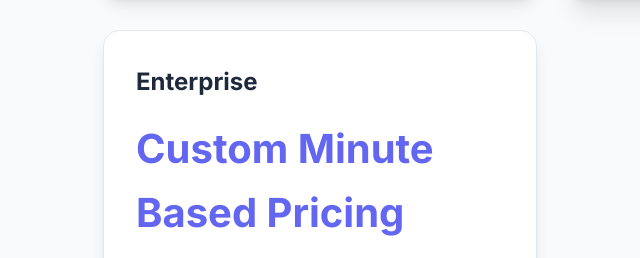
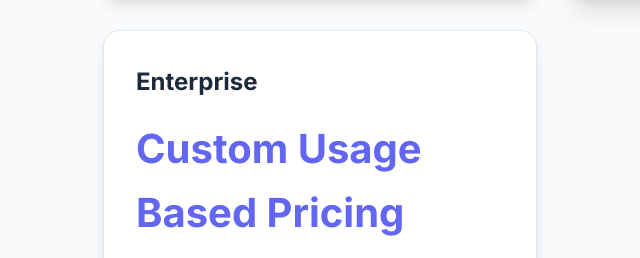
Before and after one commit to Calebfergy/LambAgentic-Landing, a website: page sylvia.html in a window 1280 px wide. Shown: the part 4593-4851 px from the top of the page, 87-727 px from the left. Drawn offline with nearby package versions, Linux system fonts and the light colour scheme.

Commit message:
Updated sylvia.html

```diff
--- a/sylvia.html
+++ b/sylvia.html
@@ -551,7 +551,7 @@
         <div style="background: var(--white); padding: var(--space-xl); border-radius: var(--radius-xl); box-shadow: var(--shadow-lg); border: 1px solid var(--gray-200);">
           <h3 style="font-size: 1.5rem; margin-bottom: var(--space-md);">Enterprise</h3>
           <div style="font-size: 2.5rem; font-weight: 700; color: var(--primary); margin-bottom: var(--space-md);">
-            Custom Minute Based Pricing
+            Custom Usage Based Pricing
           </div>
           <ul style="list-style: none; padding: 0; margin-bottom: var(--space-xl);">
             <li style="padding: var(--space-sm) 0; border-bottom: 1px solid var(--gray-200);">Unlimited calls</li>
```
